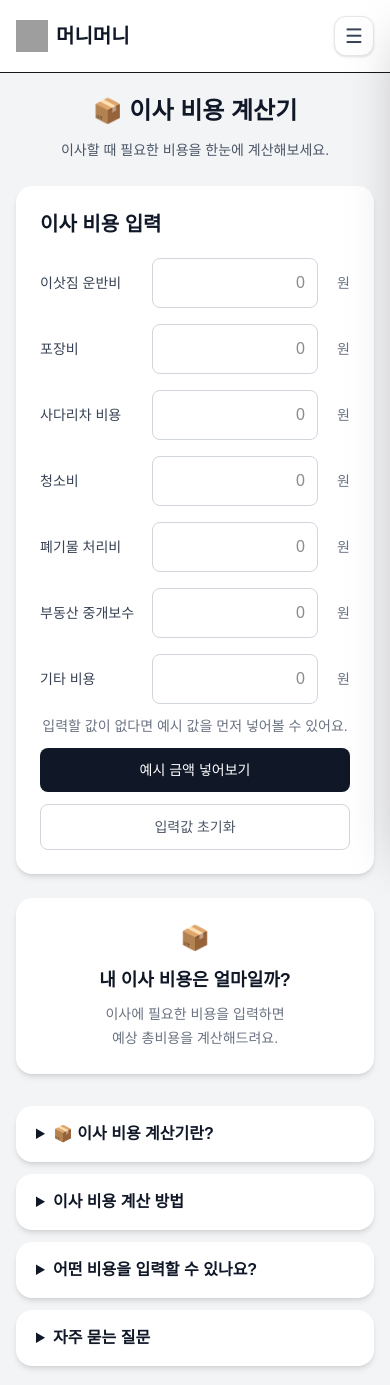
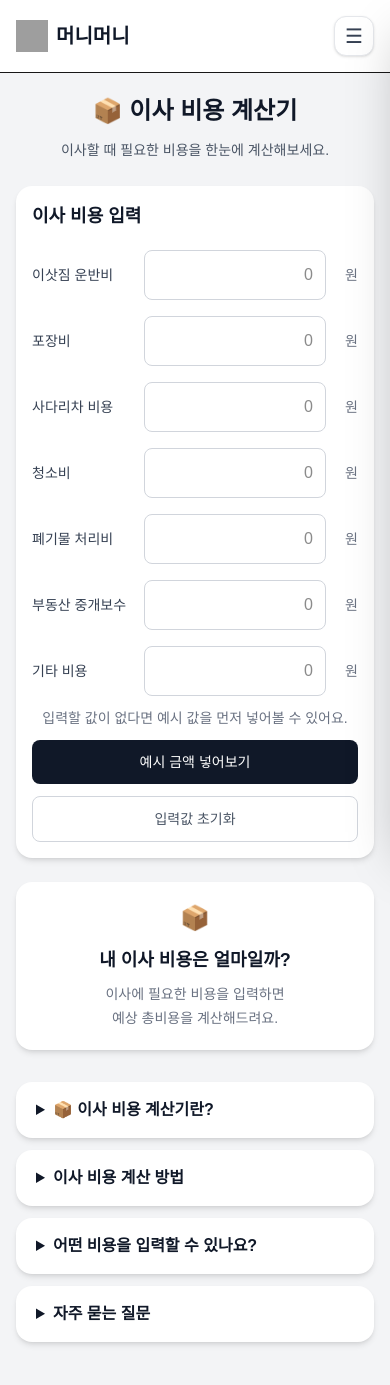
Before and after one commit to DongguriO/living-cost-calculator, a Next.js app: page /moving-cost in a window 390 px wide. Shown: the top 1385 px of the page. Built offline with nearby package versions, Linux system fonts and the light colour scheme; grey boxes are pictures that could not be loaded.

Commit message:
Improving the UX for moving cost calculator2

```diff
--- a/app/moving-cost/MovingCostCalculator.tsx
+++ b/app/moving-cost/MovingCostCalculator.tsx
@@ -130,8 +130,8 @@ export default function MovingCostPage() {
       headerTitle="이사 비용 계산기"
     >
       {/* 입력 영역 */}
-      <div className="rounded-2xl bg-white p-6 shadow-md">
-        <h2 className="mb-5 text-xl font-semibold text-gray-900">
+      <div className="rounded-2xl bg-white p-4 shadow-md sm:p-6">
+        <h2 className="mb-5 text-lg font-semibold text-gray-900 sm:text-xl">
           이사 비용 입력
         </h2>
 
@@ -169,7 +169,7 @@ export default function MovingCostPage() {
 
       {/* 입력 전 */}
       {total === 0 && (
-        <div className="mt-6 rounded-2xl bg-white p-6 text-center shadow-md">
+        <div className="mt-6 rounded-2xl bg-white p-5 text-center shadow-md sm:p-6">
           <p className="text-2xl">📦</p>
 
           <h2 className="mt-3 text-lg font-semibold text-gray-900">
```
